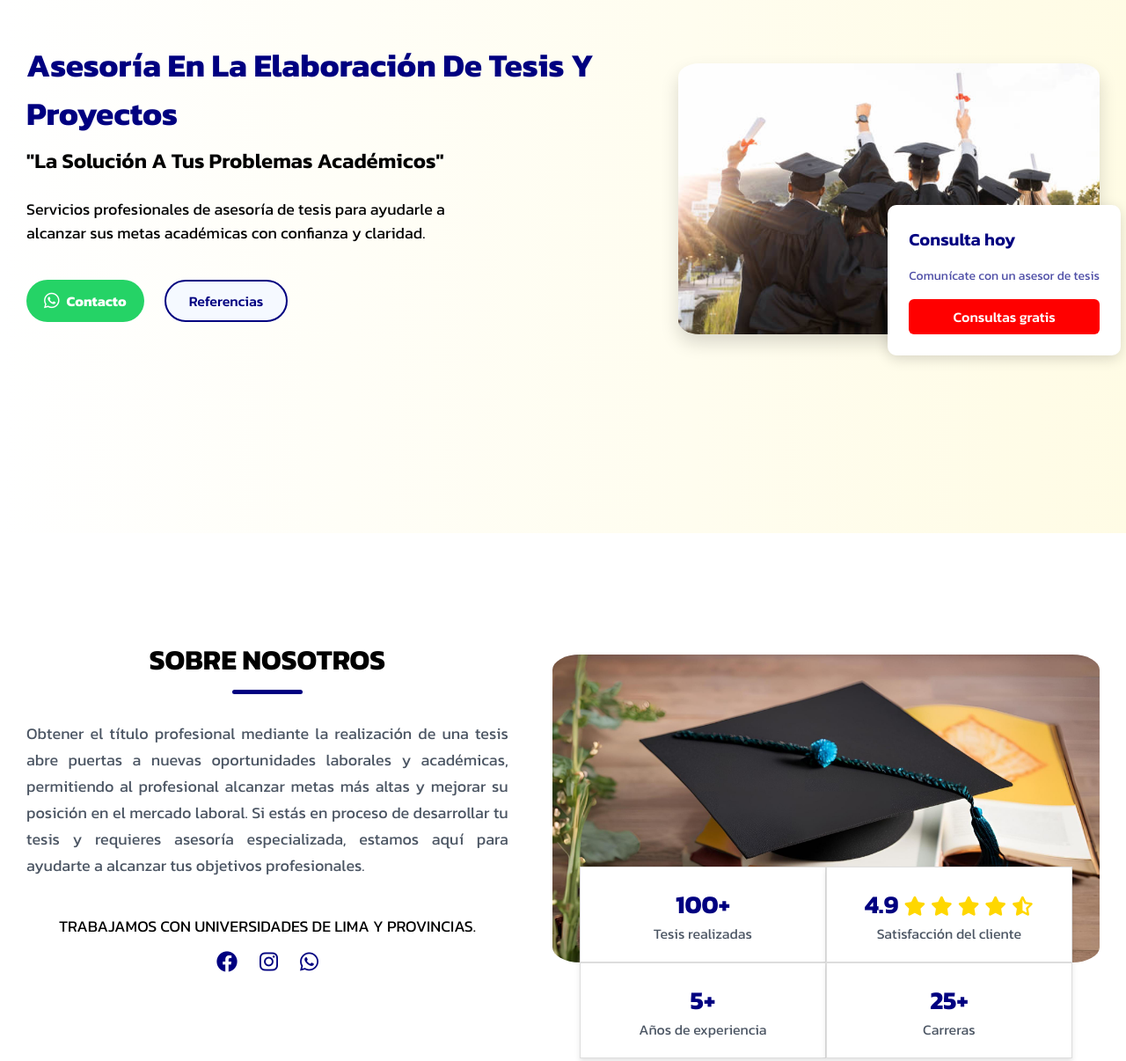
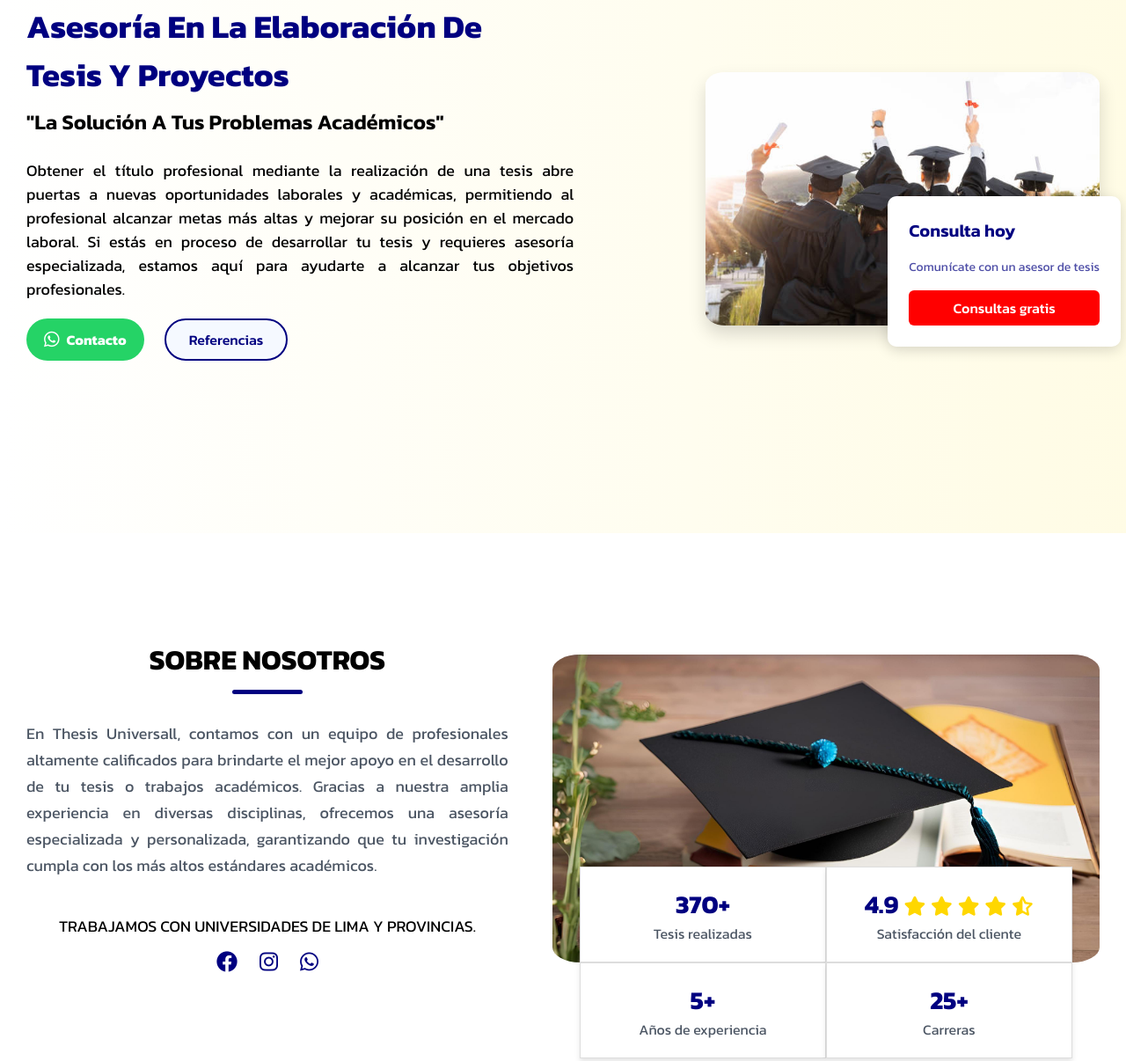
Before and after one commit to murcielagokc/ThesisUniversal, a plain HTML site: page index.html in a window 1280 px wide. Shown: the part 194-1400 px from the top of the page at 88% size. Drawn offline with nearby package versions, Linux system fonts and the light colour scheme; files whose address does not match are found by name.

Commit message:
actulizacion de la redaccion

```diff
--- a/index.html
+++ b/index.html
@@ -57,8 +57,11 @@
                 <div class="hero-details">
                     <h2 class="title">Asesoría En La Elaboración De Tesis Y Proyectos</h2>
                     <h3 class="subtitle">"La Solución A Tus Problemas Académicos"</h3>
-                    <p class="description">Servicios profesionales de asesoría de tesis para ayudarle a alcanzar sus
-                        metas académicas con confianza y claridad.</p>
+                    <p class="description">Obtener el título profesional mediante la realización de una tesis abre
+                        puertas a nuevas oportunidades laborales y académicas, permitiendo al profesional alcanzar metas
+                        más altas y mejorar su posición en el mercado laboral. Si estás en proceso de desarrollar tu
+                        tesis y requieres asesoría especializada, estamos aquí para ayudarte a alcanzar tus objetivos
+                        profesionales.</p>
                     <div class="buttons">
                         <a href="https://wa.me/902421502" class="button-wspH contactanos" target="_blank"
                             rel="noopener noreferrer">
@@ -85,11 +88,12 @@
             <div class="section-content">
                 <div class="about-details">
                     <h2 class="section-title">Sobre Nosotros</h2>
-                    <p class="text" style="text-align: justify;">Obtener el título profesional mediante la realización de una tesis abre puertas a
-                        nuevas oportunidades laborales y académicas, permitiendo al profesional alcanzar metas más altas
-                        y mejorar su posición en el mercado laboral. Si estás en proceso de desarrollar tu tesis y
-                        requieres asesoría especializada, estamos aquí para ayudarte a alcanzar tus objetivos
-                        profesionales. </p>
+                    <p class="text" style="text-align: justify;">En Thesis Universall, contamos con un equipo de
+                        profesionales altamente calificados para brindarte el mejor apoyo en el desarrollo de tu tesis o
+                        trabajos académicos. Gracias a nuestra amplia experiencia en diversas disciplinas, ofrecemos una
+                        asesoría especializada y personalizada, garantizando que tu investigación cumpla con los más
+                        altos estándares académicos.
+                    </p>
                     <p class="section-subtitle">Trabajamos con universidades de Lima y provincias.</p>
                     <div class="social-link-list">
                         <a href="https://www.facebook.com/profile.php?id=100068796913981" class="social-link"
@@ -107,7 +111,7 @@
                         <img src="./img/abaut-image.jpg" alt="About" class="about-image">
                         <div class="floating-stats">
                             <div class="stats-item">
-                                <h2>100+</h2>
+                                <h2>370+</h2>
                                 <p>Tesis realizadas</p>
                             </div>
                             <div class="stats-item">
--- a/style.css
+++ b/style.css
@@ -237,9 +237,15 @@ header .navbar {
     justify-content: space-between;
 }
 
+.hero-section .hero-details {
+    max-width: 60%;
+
+
+}
 .hero-section .hero-details .title {
     font-size: var(--font-size-xxl);
     color: #000080;
+    max-width: 80%;
 }
 
 .hero-section .hero-details .subtitle {
@@ -250,9 +256,10 @@ header .navbar {
 }
 
 .hero-section .hero-details .description {
-    max-width: 70%;
-    margin: 24px 0 40px;
+    max-width: 85%;
+    margin: 24px 0 20px;
     font-size: var(--font-size-m);
+    text-align: justify;
 }
 
 .hero-section .hero-details .buttons {
```
